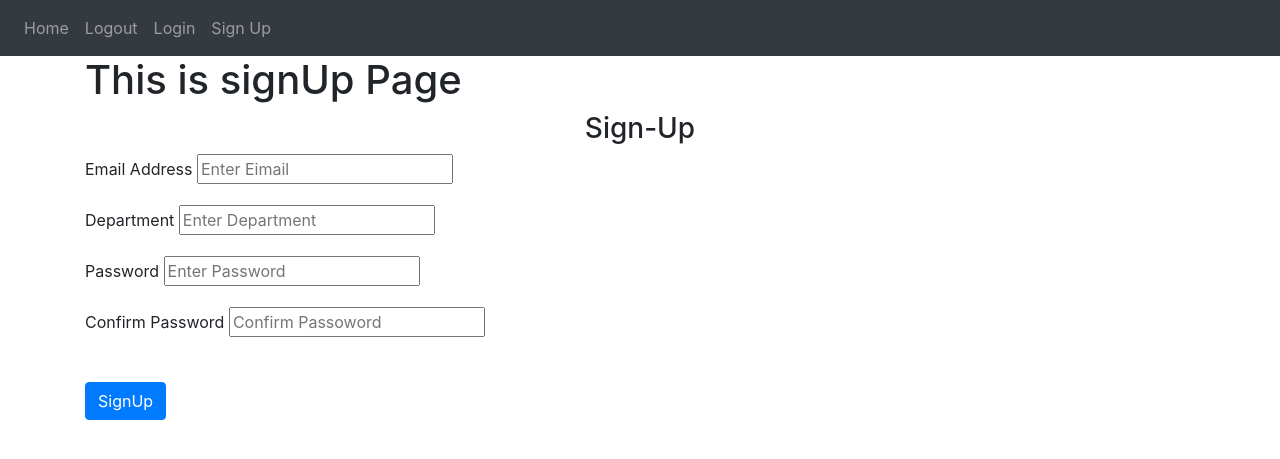
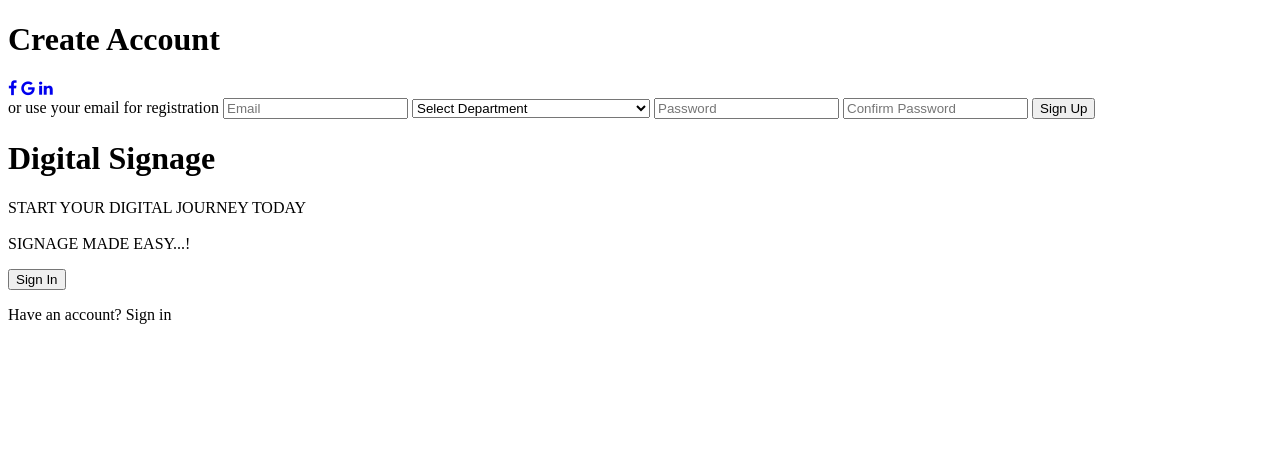
Before and after one commit to Njabulorivaldo/DigiSign, a Flask app: page /sign-up in a window 1280 px wide. Shown: the top 459 px of the page. Run offline with Flask 3, Linux system fonts and the light colour scheme; some libraries are stand-ins or nearby versions.

Commit message:
Update signup.html

```diff
--- a/website/templates/signup.html
+++ b/website/templates/signup.html
@@ -1,44 +1,57 @@
-{% extends "base.html" %} {% block title %} Sign-up {% endblock %}
+<!DOCTYPE html>
+<html>
+<head>
+	<title>DigiSign</title>
 
-{% block content %}
-<h1>This is signUp Page</h1>
-<form method = "POST">
-    <h3 align = "center"> Sign-Up</h3>
+	<meta charset="UTF-8">
+	<meta name="viewport" content="width=device-width, initial-scale=1.0">
+	<link rel="stylesheet" type="text/css" href="../static/css/login_style.css">
+	<link rel="stylesheet" href="https://cdnjs.cloudflare.com/ajax/libs/font-awesome/4.7.0/css/font-awesome.min.css">
+</head>
+<body>
 
-    <div class="form-group">
-        <label for="email"> Email Address</label>
-        <input type="email" class="form-cntrol"
-        id="email" name="email"
-        placeholder="Enter Eimail"/>
-    </div>
+<div class="container" id="container">
+<div class="form-container sign-in-up-container">
 
-    <div class="form-group">
-        <label for="department"> Department</label>
-        <input type="text" class="form-cntrol"
-        id="department" name="department"
-        placeholder="Enter Department"/>
-    </div>
+<form method="POST">
+	<h1>Create Account</h1>
+	<div class="social-container">
+		<a href="#" class="social"><i class="fa fa-facebook"></i></a>
+		<a href="#" class="social"><i class="fa fa-google"></i></a>
+		<a href="#" class="social"><i class="fa fa-linkedin"></i></a>
+	</div>
+	<span>or use your email for registration</span>
+	<input type="email" name="email" id="email" placeholder="Email" required>
 
-    <div class="form-group">
-        <label for="passowrd1"> Password</label>
-        <input
-        type="password"
-        class="form-cntrol"
-        id="password1"
-        name="password1"
-        placeholder="Enter Password"
-        />
-    </div>
+	<select name="department" id="department" required>
+  		<option value=""> Select Department</option>
+  		<option value="Computer Science">Computer Science</option>
+  		<option value="Physics">Physics</option>
+ 		<option value="Astronomy">Astronomy</option>
+  		<option value="Mathematics & Applied Mathematics">Mathematics & Applied Mathematics</option>
+	</select>
 
-    <div class="form-group">
-        <label for="password2"> Confirm Password</label>
-        <input type="password" class="form-cntrol"
-        id="password2" name="password2"
-        placeholder="Confirm Passoword"/>
-    </div>
+	<input type="password" name="password1" id="passowrd1" placeholder="Password" required>
+	<input type="password" name="password2" id="password2" placeholder="Confirm Password" required>
 
-    <br />
+	<span id="password-match-error" style="color: red; display: none;">Passwords do not match.</span>
 
-    <button type="submit" class="btn btn-primary"> SignUp</button>
+	<button type="submit">Sign Up</button>
+	{{msg}}
 </form>
-{% endblock %}
+</div>
+<div class="overlay-container">
+	<div class="overlay">
+		<div class="overlay-panel overlay-right">
+			<h1> Digital Signage</h1>
+			<p>START YOUR DIGITAL JOURNEY TODAY </br></br>SIGNAGE MADE EASY...!</p>
+			<a href="/login"> <button class="ghost"> Sign In </button></a>
+			<p> Have an account? Sign in</p>
+		</div>
+	</div>
+</div>
+</div>
+
+
+</body>
+</html>
```
